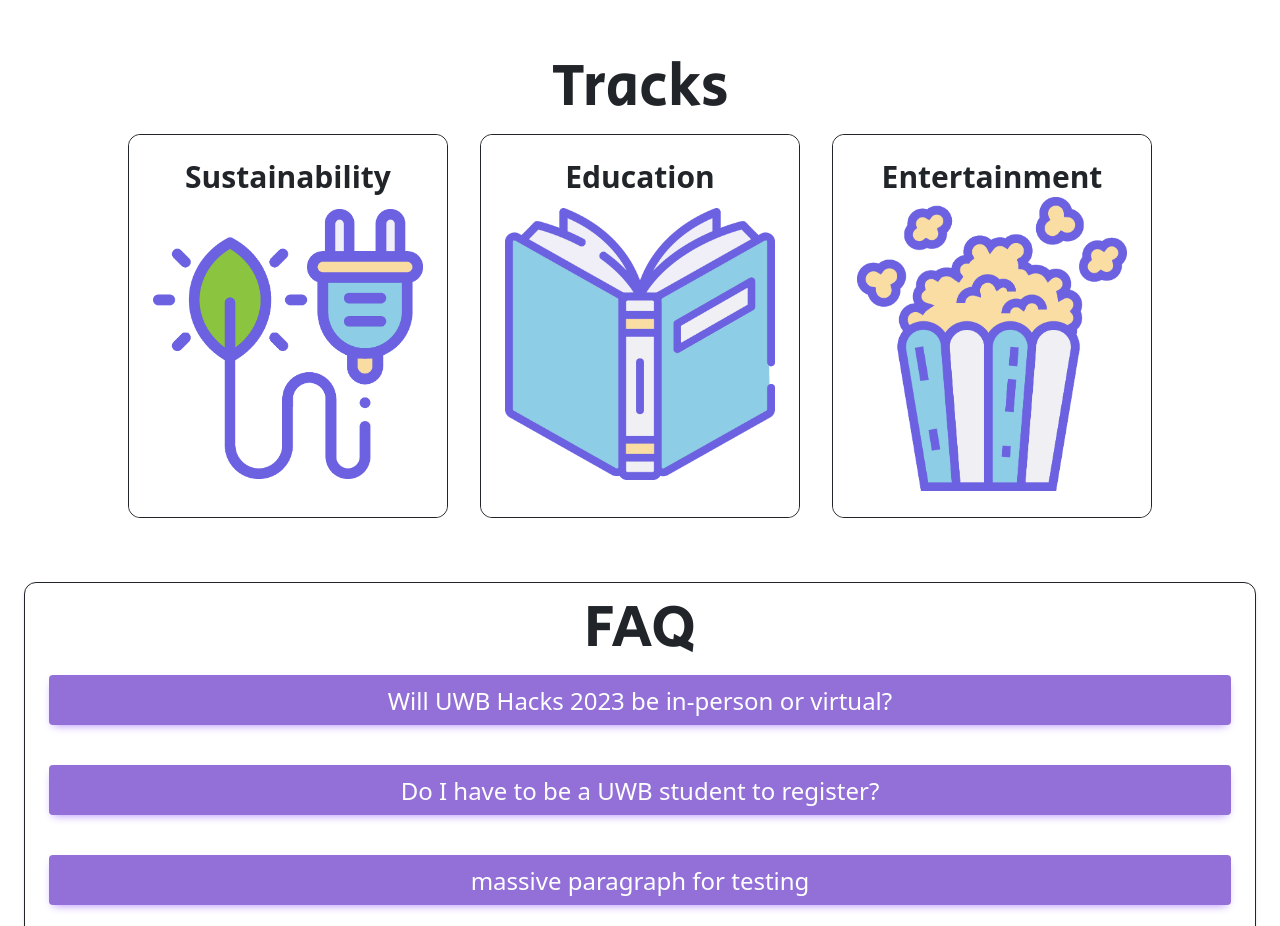
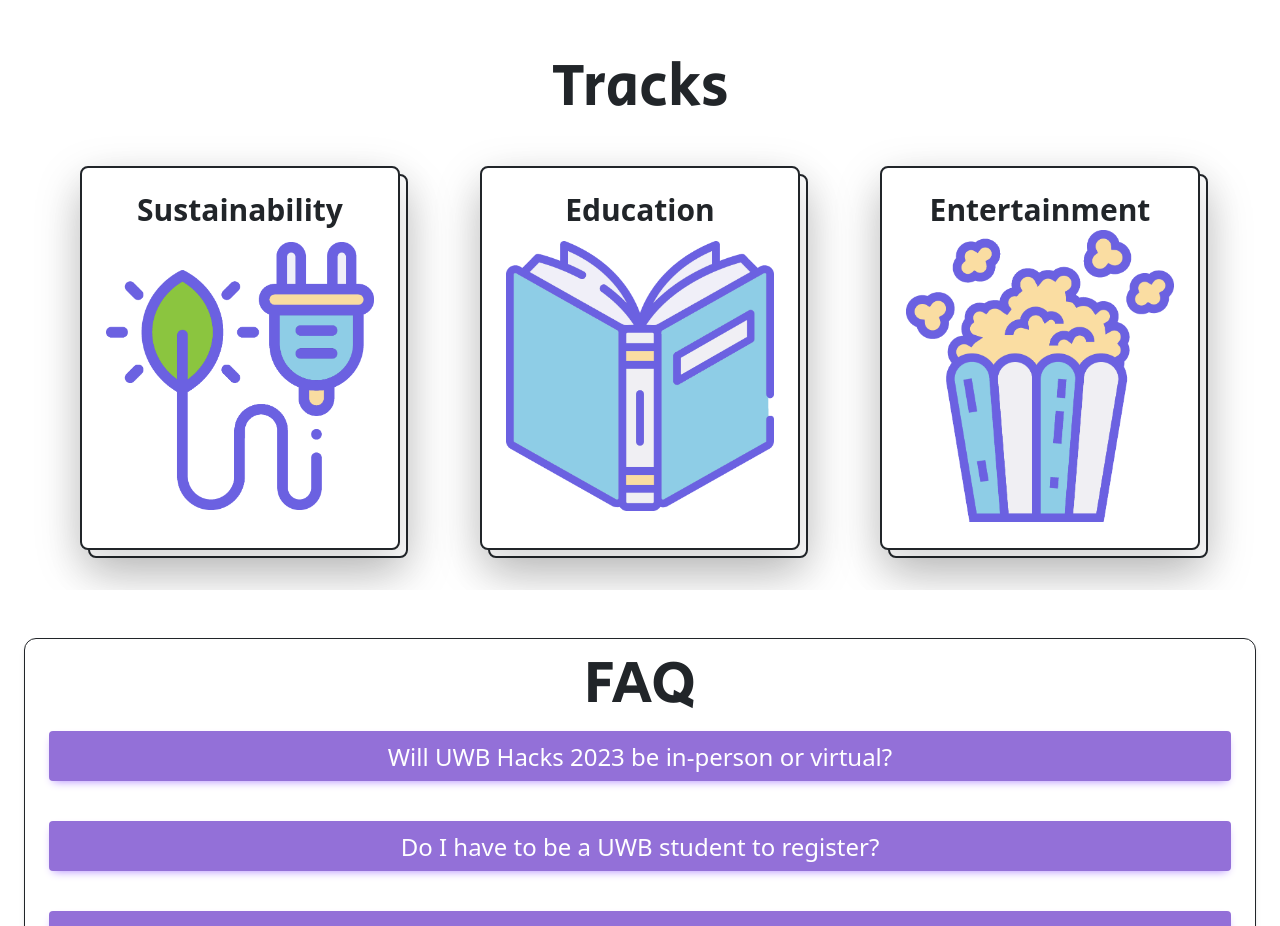
Before and after one commit to UWB-ACM/uwb-hacks24, a React (Create React App) app: page / in a window 1280 px wide. Shown: the part 940-1866 px from the top of the page. Built offline with nearby package versions, Linux system fonts and the light colour scheme; what tw-elements would draw is missing.

Commit message:
new track card implemented and working

```diff
--- /dev/null
+++ b/src/Home/StackedCards.js
@@ -0,0 +1,76 @@
+import { useState, useEffect } from 'react';
+
+function StackedCards(props) {
+  const [isClicked, setIsClicked] = useState(false);
+  const [topY, setTopY] = useState(0);
+  const [topX, setTopX] = useState(0);
+  const [bottomZ, setBottomZ] = useState(0);
+  const [transitionStatus, setTransitionStatus] = useState('notDone');
+
+  useEffect(() => {
+    if (isClicked) {
+      setTransitionStatus('notDone');
+      setTopY(96);
+      setTopX(4);
+
+      setTimeout(() => {
+        setBottomZ(10);
+      }, 300);
+
+      setTimeout(() => {
+        setTopY(4);
+      }, 450);
+
+      setTimeout(() => {
+        setTransitionStatus('done');
+      }, 500);
+    } else {
+      setTransitionStatus('notDone');
+      setTopY(96);
+
+      setTimeout(() => {
+        setBottomZ(0);
+      }, 100);
+
+      setTimeout(() => {
+        setTopY(0);
+        setTopX(0);
+      }, 500);
+
+      setTimeout(() => {
+        setTransitionStatus('done');
+      }, 600);
+    }
+  }, [isClicked]);
+
+  function handleClick() {
+    if (transitionStatus === 'notDone') {
+      return;
+    }
+    setIsClicked(!isClicked);
+  }
+
+  return (
+    <div className="relative w-80 h-96 mx-10 my-10" onClick={handleClick}>
+      <div
+        className={`absolute h-full w-full left-2 top-2 bg-white rounded-lg shadow-lg transition-all duration-500 transform border-2 z-${bottomZ}`}
+      >
+
+        <div className="flex flex-col items-center  h-full w-full bg-white rounded-xl p-4 ">
+                <div className="font-bold text-3xl">{props.cardTitle}</div>
+                <div className=" text-1xl">{props.children}</div>
+        </div>
+      </div>
+      <div
+        className={`absolute h-full w-full rounded-lg bg-white shadow-lg transition-all duration-500 transform border-2 translate-y-${topY} translate-x-${topX}`}
+      >
+        <div className="flex flex-col items-center justify-center h-full w-full bg-white rounded-xl p-4 ">
+                <div className="font-bold text-3xl">{props.cardTitle}</div>
+                <img className="h-full w-full rounded-xl object-contain " src={props.backgroundImage} alt="" />
+        </div>
+      </div>
+    </div>
+  );
+}
+
+export default StackedCards;
--- a/src/Home/Tracks.js
+++ b/src/Home/Tracks.js
@@ -4,6 +4,7 @@
 import Entertainment from "./placeholder images/entertainment.png"
 import Sustainability from "./placeholder images/sustainability.png"
 import Education from "./placeholder images/education.png"
+import StackedCards from './StackedCards';
 
 function Tracks() {
     return (
@@ -12,10 +13,11 @@
                 <div className="font-SecularOne text-6xl text-center mt-3 mb-2">
                     Tracks
                 </div>
+
                 <div className="flex flex-col items-center justify-center sm:flex-row sm:flex-wrap overflow-hidden">
-                    <TrackCard cardTitle="Sustainability" backgroundImage={Sustainability}> As we start to move away from quarantine, how can we ensure people are being environmentally conscious when engaging in outdoor activities? Look into ways sustainability can be maintained now that gatherings and events are moving in-person. </TrackCard>
-                    <TrackCard cardTitle="Education" backgroundImage={Education}> Education was moved online during quarantine causing many to adjust their way of learning for their new environment. As society moves back to learning in-person, how can we help assimilate people back to learning in-person? </TrackCard>
-                    <TrackCard cardTitle="Entertainment" backgroundImage={Entertainment}> Entertainment was majorly affected by the pandemic resulting in people having to find sources of enjoyment through different avenues that worked under the quarantine. Now that quarantine is over, how can we help people transition and find in-person entertainment again? </TrackCard>
+                    <StackedCards cardTitle="Sustainability" backgroundImage={Sustainability}> As we start to move away from quarantine, how can we ensure people are being environmentally conscious when engaging in outdoor activities? Look into ways sustainability can be maintained now that gatherings and events are moving in-person. </StackedCards>
+                    <StackedCards cardTitle="Education" backgroundImage={Education}> Education was moved online during quarantine causing many to adjust their way of learning for their new environment. As society moves back to learning in-person, how can we help assimilate people back to learning in-person? </StackedCards>
+                    <StackedCards cardTitle="Entertainment" backgroundImage={Entertainment}> Entertainment was majorly affected by the pandemic resulting in people having to find sources of enjoyment through different avenues that worked under the quarantine. Now that quarantine is over, how can we help people transition and find in-person entertainment again? </StackedCards>
                 </div>
             </div>
         </>
```
